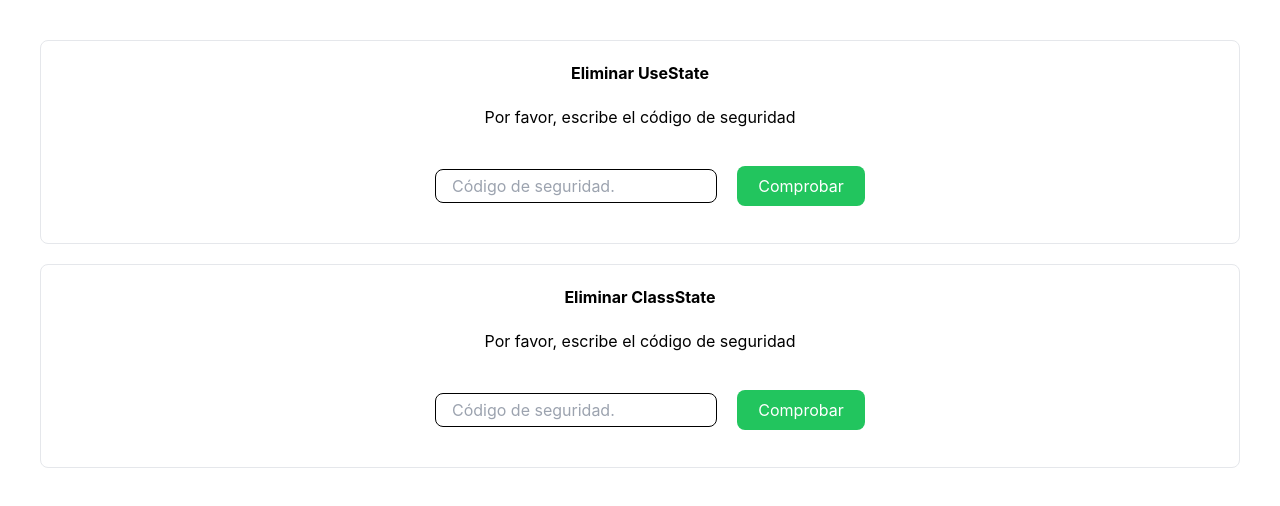
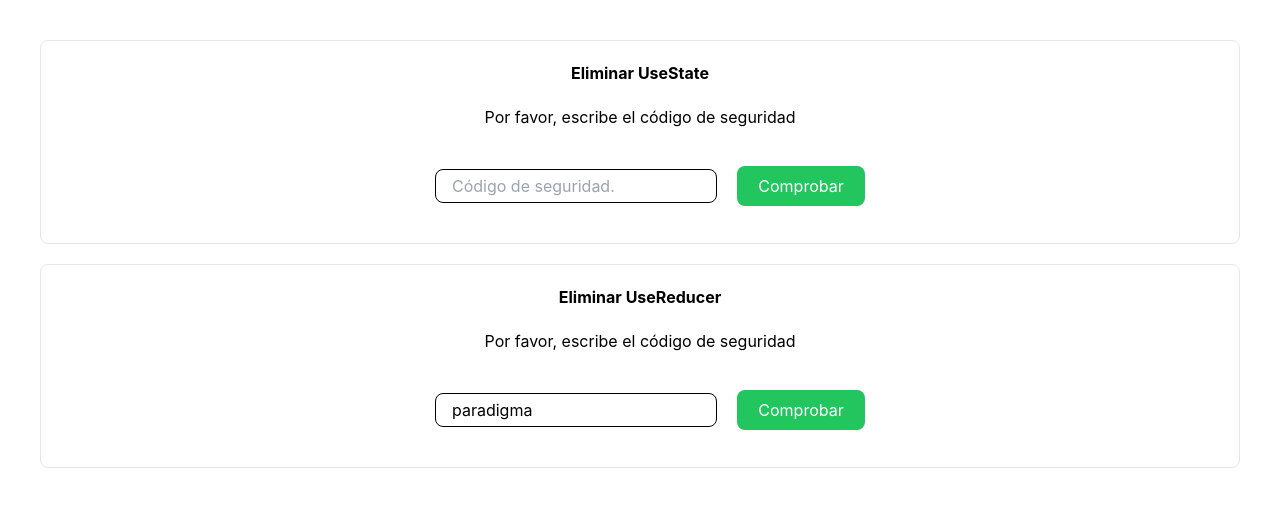
Before and after one commit to juandiego-93/estado-react, a React (Create React App) app: page / in a window 1280 px wide. Shown: the top 506 px of the page. Built offline with nearby package versions, Linux system fonts and the light colour scheme.

Commit message:
final clase useReducer

```diff
--- a/src/App.js
+++ b/src/App.js
@@ -1,6 +1,6 @@
 import React from 'react'
 import { UseState } from './UseState.js'
-import { ClassState } from './ClassState.js'
+import { UseReducer } from './useReducer.js'
 
 
 import './App.css';
@@ -9,7 +9,7 @@ function App() {
   return (
     <div className="App p-5">
       <UseState name="UseState"/>
-      <ClassState name="ClassState"/>
+      <UseReducer name="UseReducer"/>
     </div>
   );
 }
--- a/src/useReducer.js
+++ b/src/useReducer.js
@@ -1,69 +1,167 @@
+import React from 'react'
+
+const SECURITY_CODE = 'paradigma'
+
+export function UseReducer(props) {
+    const [state, dispatch] = React.useReducer(reducer, initialState);
+
+    React.useEffect(() => {
+        if (!!state.loading) {
+            setTimeout(() => {
+                if (state.value === SECURITY_CODE) {
+                    dispatch({ type: 'CONFIRM' })
+                } else {
+                    dispatch({ type: 'ERROR' })
+                }
+            }, 1500)
+        }
+    }, [state.value, state.loading])
+
+    if (!state.deleted && !state.confirmed) {
+        return (
+            <div className='p-5 border rounded-lg m-5'>
+                <h2 className='font-bold'> Eliminar {props.name} </h2>
+                <p className='p-5'>Por favor, escribe el código de seguridad</p>
+
+                {(state.error && !state.loading) && (<p className='text-red-600'> Error: el código es incorrecto </p>)}
+                {state.loading && (<p> Cargando... </p>)}
+
+                <input
+                    className='m-5 p-4 border border-black rounded-lg h-4'
+                    placeholder='Código de seguridad.'
+                    value={state.value}
+                    onChange={(event) => {
+                        dispatch({ type: 'WRITE', payload: event.target.value })
+                    }} />
+                <button
+                    className='bg-green-500 text-white w-32 h-10 rounded-lg'
+                    onClick={() => dispatch({ type: 'LOAD' })}> Comprobar</button>
+            </div>
+        )
+    } else if (state.confirmed && !state.deleted) {
+        return (
+            <>
+                <div>
+                    <p>¿Seguro que quieres eliminar {props.name}?</p>
+                    <div className='flex items-center justify-center'>
+                        <button
+                            className='bg-green-500 text-white w-32 h-10 rounded-lg'
+                            onClick={() => {
+                                dispatch({ type: 'DELETE' })
+                            }}>Si, eliminar</button>
+
+                        <button
+                            className='bg-green-500 text-white w-40 m-4 h-10 rounded-lg'
+                            onClick={() => {
+                                dispatch({ type: 'RESET' })
+                            }}
+                        >Nop, me arrepentí</button>
+                    </div>
+                </div>
+            </>
+        )
+    } else {
+        return (
+            <>
+                <p>Eliminado con exito</p>
+                <button
+                    className='bg-green-500 text-white w-40 m-4 h-10 rounded-lg'
+                    onClick={() => {
+                        dispatch({ type: 'RESET' })
+                    }}
+                >Resetear, volver atrás</button>
+                {console.log(state)}
+            </>
+        )
+    }
+}
+
 const initialState = {
-    value : '',
-    error : false,
-    loading : false,
-    deleted : false,
-    confirmed : false,
+    value: 'paradigma',
+    error: false,
+    loading: false,
+    deleted: false,
+    confirmed: false,
 };
-
-// const reducer = (state, action) => {
-// };
-
-const reducerIf = (state, action) => {
-    if (action.type === 'ERROR') {
-        return {
-            ...state,
-            error: true,
-            loading: false
-        };
-    } else if (action.type === 'CHECK') {
-        return {
-            ...state,
-            loading: true,
-        };
-    } else {
-        return {
-            ...state,
-        };
-    }
-};
-
-const reducerSwitch = (state, action) => {
-    switch(action.type) {
-        case 'ERROR':
-            return {
-                ...state,
-                error:true,
-                loading: false,
-            };
-        case 'CHECK':
-            return {
-                ...state,
-                loading: true,
-            };
-        default:
-            return{
-                ...state,
-            };
-    }
-};
-
-const reducerObject = (state) => ({
+const reducerObject = (state, payload) => ({
+    'CONFIRM': {
+        ...state,
+        error: false,
+        loading: false,
+        confirmed: true
+    },
     'ERROR': {
         ...state,
         error: true,
         loading: false,
     },
-    'CHECK': {
+    'LOAD': {
         ...state,
-        loading: true,
+        loading: !state.loading,
+        error: false
+    },
+    'DELETE': {
+        ...state,
+        deleted: true
+    },
+    'RESET': {
+        ...state,
+        confirmed: false,
+        deleted: false,
+        value: 'paradigma'
+    },
+    'WRITE': {
+        ...state,
+        value: payload
     }
 });
 
 const reducer = (state, action) => {
     if (reducerObject(state)[action.type]) {
-        return reducerObject(state)[action.type];
+        return reducerObject(state, action.payload)[action.type];
     } else {
         return state;
     }
 }
+
+// const reducer = (state, action) => {
+// };
+
+// const reducerIf = (state, action) => {
+//     if (action.type === 'ERROR') {
+//         return {
+//             ...state,
+//             error: true,
+//             loading: false
+//         };
+//     } else if (action.type === 'CHECK') {
+//         return {
+//             ...state,
+//             loading: true,
+//         };
+//     } else {
+//         return {
+//             ...state,
+//         };
+//     }
+// };
+
+// const reducerSwitch = (state, action) => {
+//     switch(action.type) {
+//         case 'ERROR':
+//             return {
+//                 ...state,
+//                 error:true,
+//                 loading: false,
+//             };
+//         case 'CHECK':
+//             return {
+//                 ...state,
+//                 loading: true,
+//             };
+//         default:
+//             return{
+//                 ...state,
+//             };
+//     }
+// };
```
